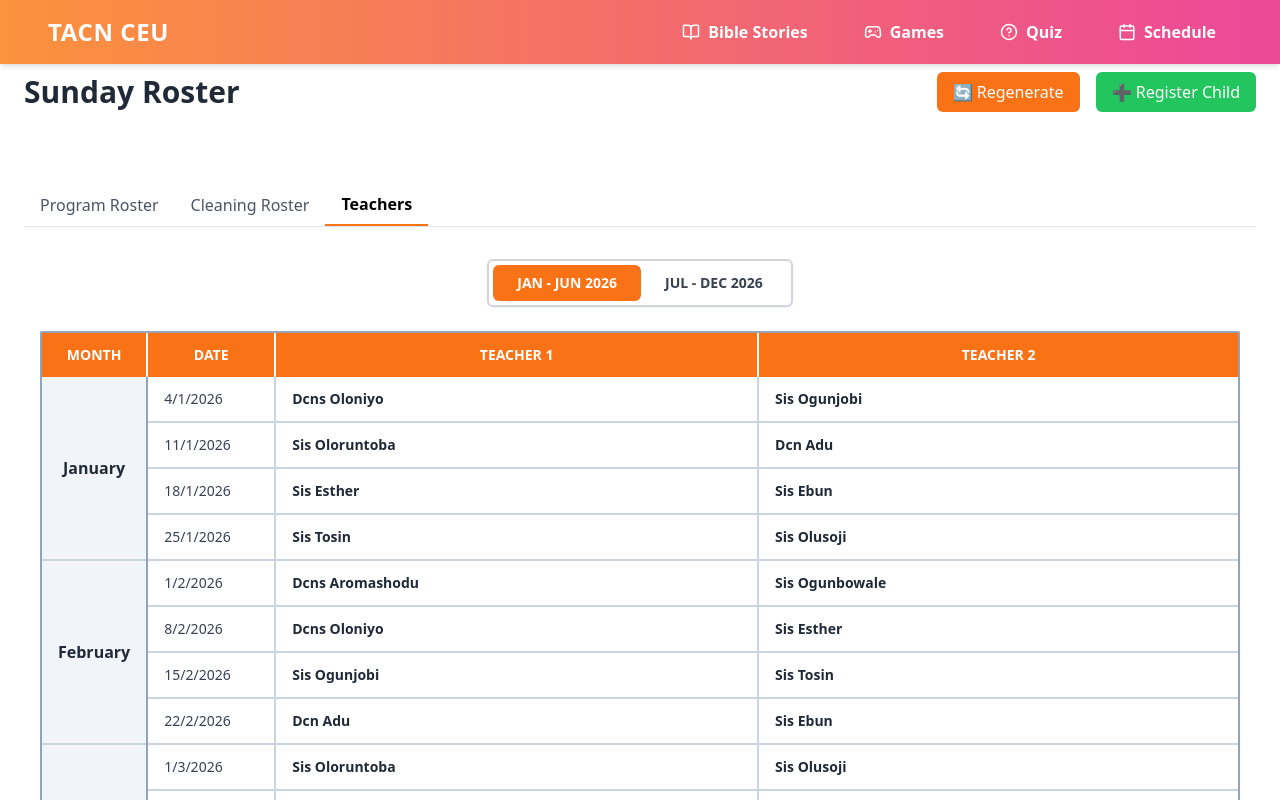
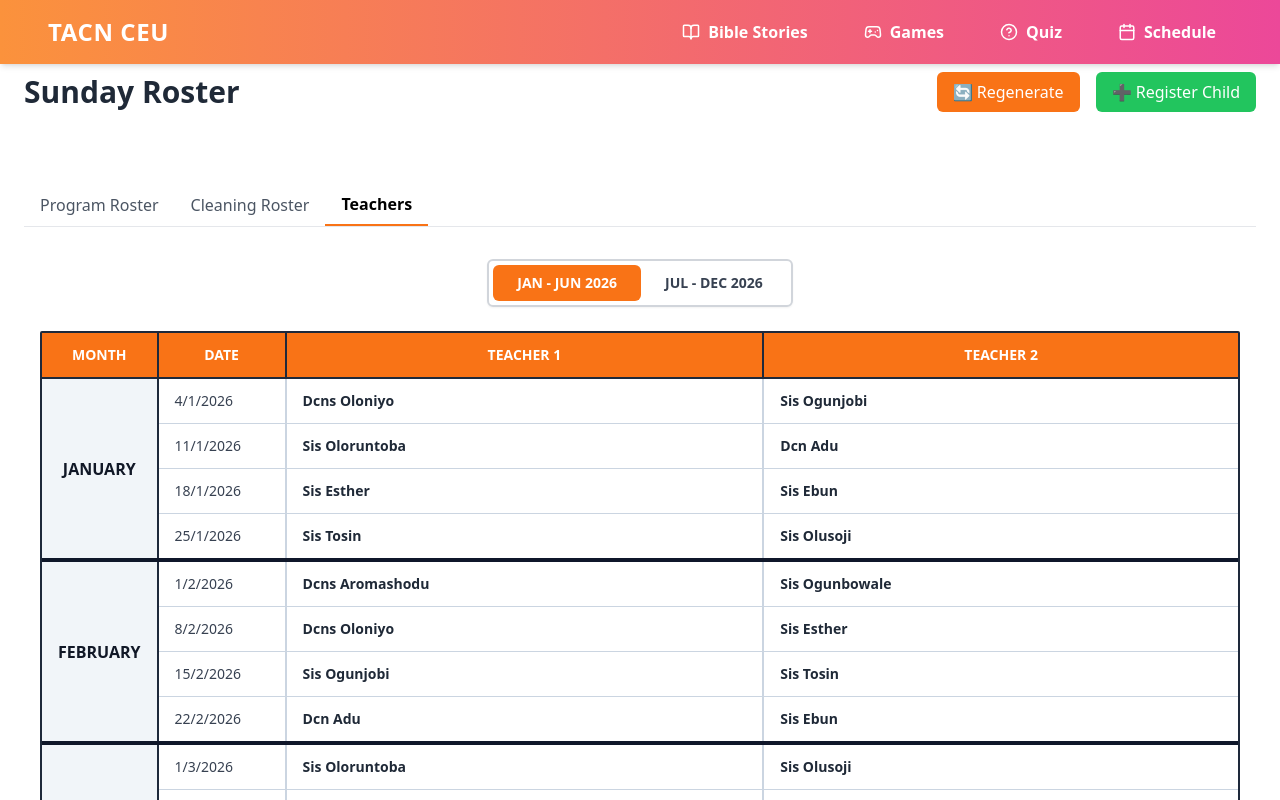
Before and after one commit to ebunoluwa145/CEU-APP, a React (Vite) app: page /schedule in a window 1280 px wide. Both pictures are taken after a click on the button "Teachers". Shown: the top 800 px of the page. Built offline with nearby package versions, Linux system fonts and the light colour scheme.

Commit message:
Refactor TeachersRoster to group by month
Updated the TeachersRoster component to group the roster by month and improved the table styling with thicker borders.

```diff
--- a/src/components/TeacherRoster/TeachersRoster.jsx
+++ b/src/components/TeacherRoster/TeachersRoster.jsx
@@ -2,9 +2,9 @@ import React, { useState } from 'react';
 
 export default function TeachersRoster({ firstHalf, secondHalf }) {
   const [view, setView] = useState('H1');
-
   const activeRoster = view === 'H1' ? firstHalf : secondHalf;
 
+  // Grouping data by month
   const groupedRoster = activeRoster.reduce((acc, row) => {
     if (!acc[row.month]) acc[row.month] = [];
     acc[row.month].push(row);
@@ -13,7 +13,7 @@ export default function TeachersRoster({ firstHalf, secondHalf }) {
 
   return (
     <div className="p-4 bg-white min-h-screen">
-      {/* Switcher Buttons */}
+      {/* View Toggle */}
       <div className="flex justify-center mb-6">
         <div className="inline-flex rounded-md shadow-sm border-2 border-gray-300 p-1">
           <button
@@ -35,33 +35,39 @@ export default function TeachersRoster({ firstHalf, secondHalf }) {
         </div>
       </div>
 
-      {/* Table Container with strong borders */}
-      <div className="overflow-x-auto border-2 border-slate-400 rounded-sm shadow-sm">
+      {/* Table with Thick Month Separators */}
+      <div className="overflow-x-auto border-2 border-slate-800 rounded-sm">
         <table className="w-full border-collapse">
           <thead>
-            <tr className="bg-orange-500 text-white">
-              {/* Thicker vertical lines using border-r-2 */}
-              <th className="px-4 py-3 border-r-2 border-white text-center text-sm font-bold uppercase w-24">Month</th>
-              <th className="px-4 py-3 border-r-2 border-white text-center text-sm font-bold uppercase w-32">Date</th>
-              <th className="px-4 py-3 border-r-2 border-white text-center text-sm font-bold uppercase">Teacher 1</th>
+            <tr className="bg-orange-500 text-white border-b-2 border-slate-800">
+              <th className="px-4 py-3 border-r-2 border-slate-800 text-center text-sm font-bold uppercase w-24">Month</th>
+              <th className="px-4 py-3 border-r-2 border-slate-800 text-center text-sm font-bold uppercase w-32">Date</th>
+              <th className="px-4 py-3 border-r-2 border-slate-800 text-center text-sm font-bold uppercase">Teacher 1</th>
               <th className="px-4 py-3 text-center text-sm font-bold uppercase">Teacher 2</th>
             </tr>
           </thead>
           <tbody>
             {Object.entries(groupedRoster).map(([month, rows]) =>
-              rows.map((row, index) => (
-                <tr key={`${month}-${index}`} className="border-b-2 border-slate-300">
-                  {/* Month column with rowSpan and thick right border */}
+              rows.map((row, index) => {
+                // Check if this is the last row of the current month
+                const isLastRowOfMonth = index === rows.length - 1;
+
+                return (
+                  <tr
+                    key={`${month}-${index}`}
+                    className={`
+                      ${isLastRowOfMonth ? 'border-b-4 border-slate-900' : 'border-b border-slate-300'}
+                    `}
+                  >
                     {index === 0 && (
                       <td
                         rowSpan={rows.length}
-                      className="bg-slate-100 px-4 py-4 text-center font-bold text-gray-800 border-r-2 border-slate-400 align-middle"
+                        className="bg-slate-100 px-4 py-4 text-center font-bold text-gray-900 border-r-2 border-slate-800 align-middle uppercase"
                       >
                         {month}
                       </td>
                     )}
-                  {/* Individual cells with vertical dividers */}
-                  <td className="px-4 py-3 text-sm text-gray-700 border-r-2 border-slate-300 font-medium whitespace-nowrap">
+                    <td className="px-4 py-3 text-sm text-gray-700 border-r-2 border-slate-300 font-medium">
                       {row.date}
                     </td>
                     <td className="px-4 py-3 text-sm text-gray-800 border-r-2 border-slate-300 font-semibold">
@@ -71,15 +77,12 @@ export default function TeachersRoster({ firstHalf, secondHalf }) {
                       {row.teacher2}
                     </td>
                   </tr>
-              ))
+                );
+              })
             )}
           </tbody>
         </table>
       </div>
-
-      <p className="mt-4 text-xs text-gray-400 italic text-center">
-        Showing roster for {view === 'H1' ? 'First' : 'Second'} Half of 2026
-      </p>
     </div>
   );
 }
```
Lines whose indentation alone changed are shown as unchanged.
